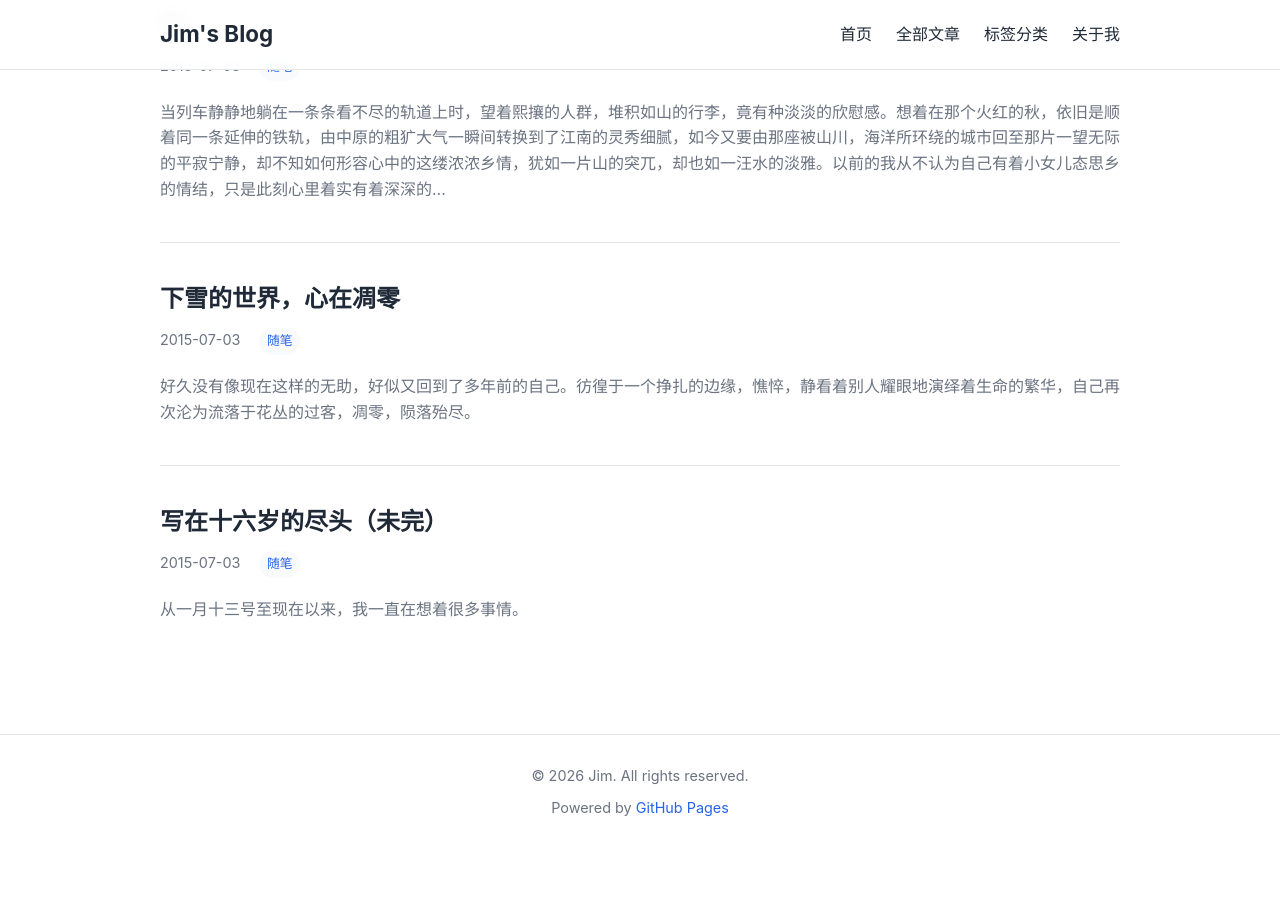
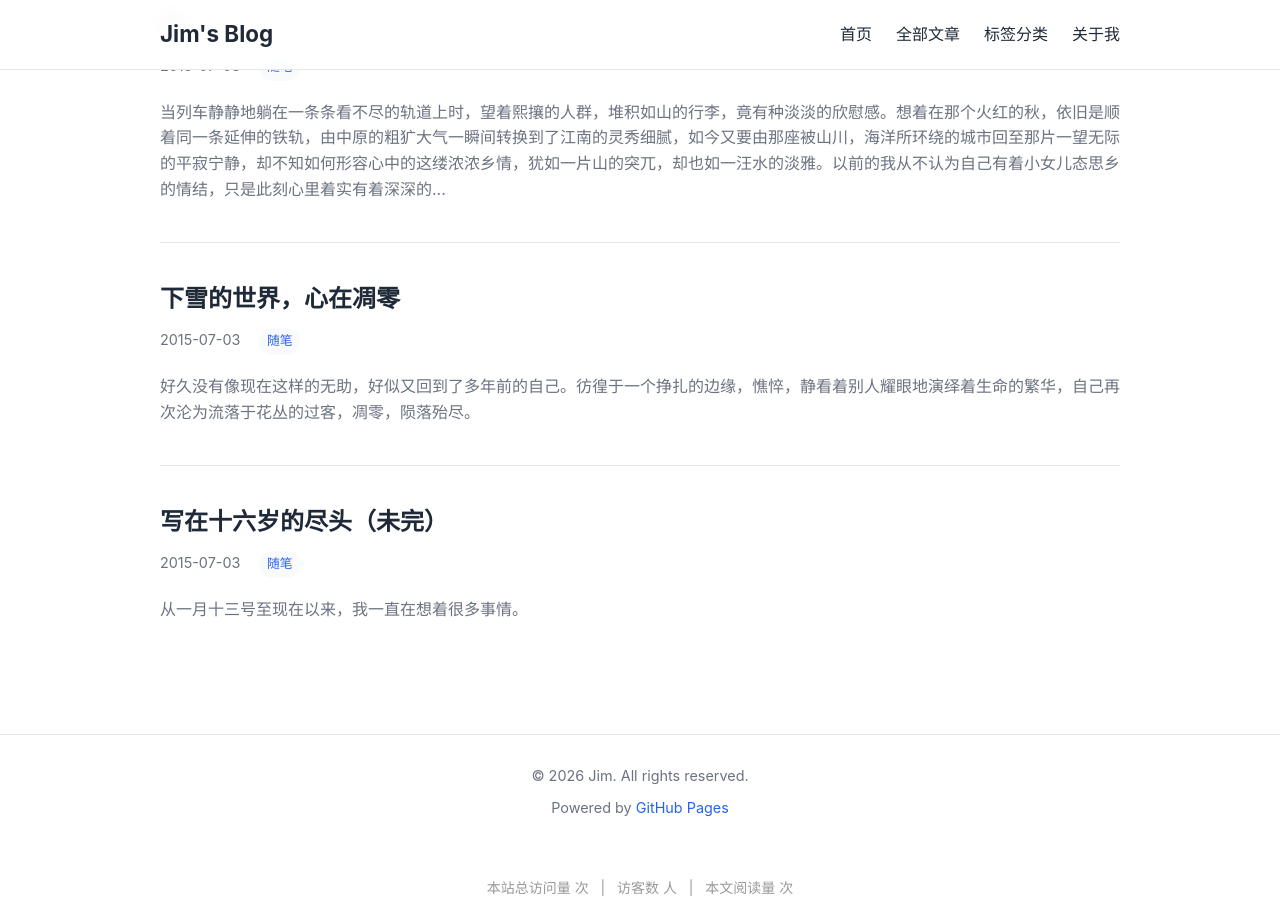
Before and after one commit to zjtena/zjtena.github.io, a Jekyll site: the page built from index.md, in a window 1280 px wide and 900 px high, scrolled down 1957 px. Built offline with Jekyll 4.4.1, drawn with Linux system fonts in a browser that asks for light colours; comment, search, counter and statistics services are not loaded; before the commit the page ends 2813 px from its top, so only the background shows below that.

Commit message:
Update footer.html

```diff
--- a/_includes/footer.html
+++ b/_includes/footer.html
@@ -4,3 +4,12 @@
     <p>Powered by <a href="https://pages.github.com/" target="_blank">GitHub Pages</a> </p>
   </div>
 </footer>
+<!-- 不蒜子访问统计 -->
+<script async src="//busuanzi.ibruce.info/busuanzi/2.3/busuanzi.pure.mini.js"></script>
+<div style="text-align:center; margin-top:20px; font-size:14px; color:#999;">
+  本站总访问量 <span id="busuanzi_value_site_pv"></span> 次
+  &nbsp;&nbsp;|&nbsp;&nbsp;
+  访客数 <span id="busuanzi_value_site_uv"></span> 人
+  &nbsp;&nbsp;|&nbsp;&nbsp;
+  本文阅读量 <span id="busuanzi_value_page_pv"></span> 次
+</div>
```
